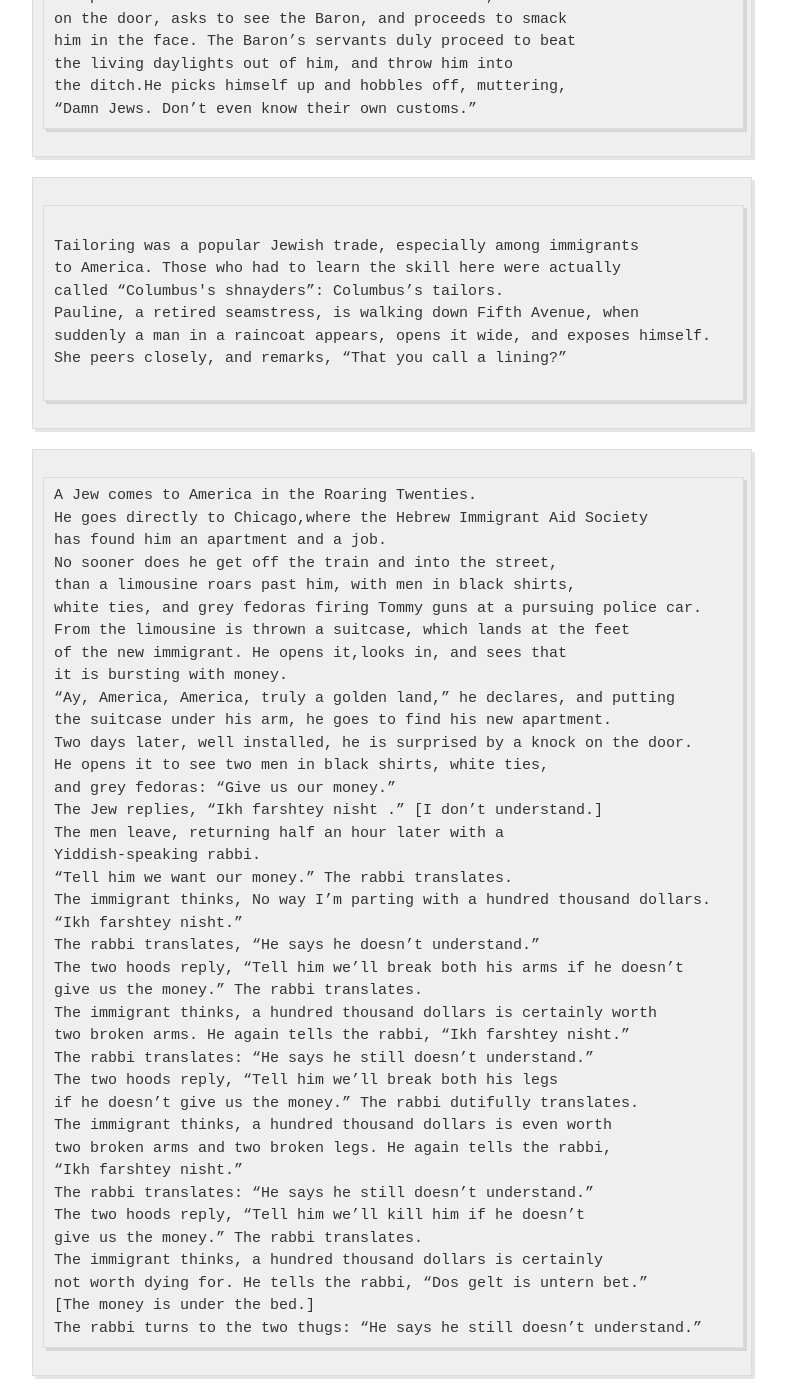
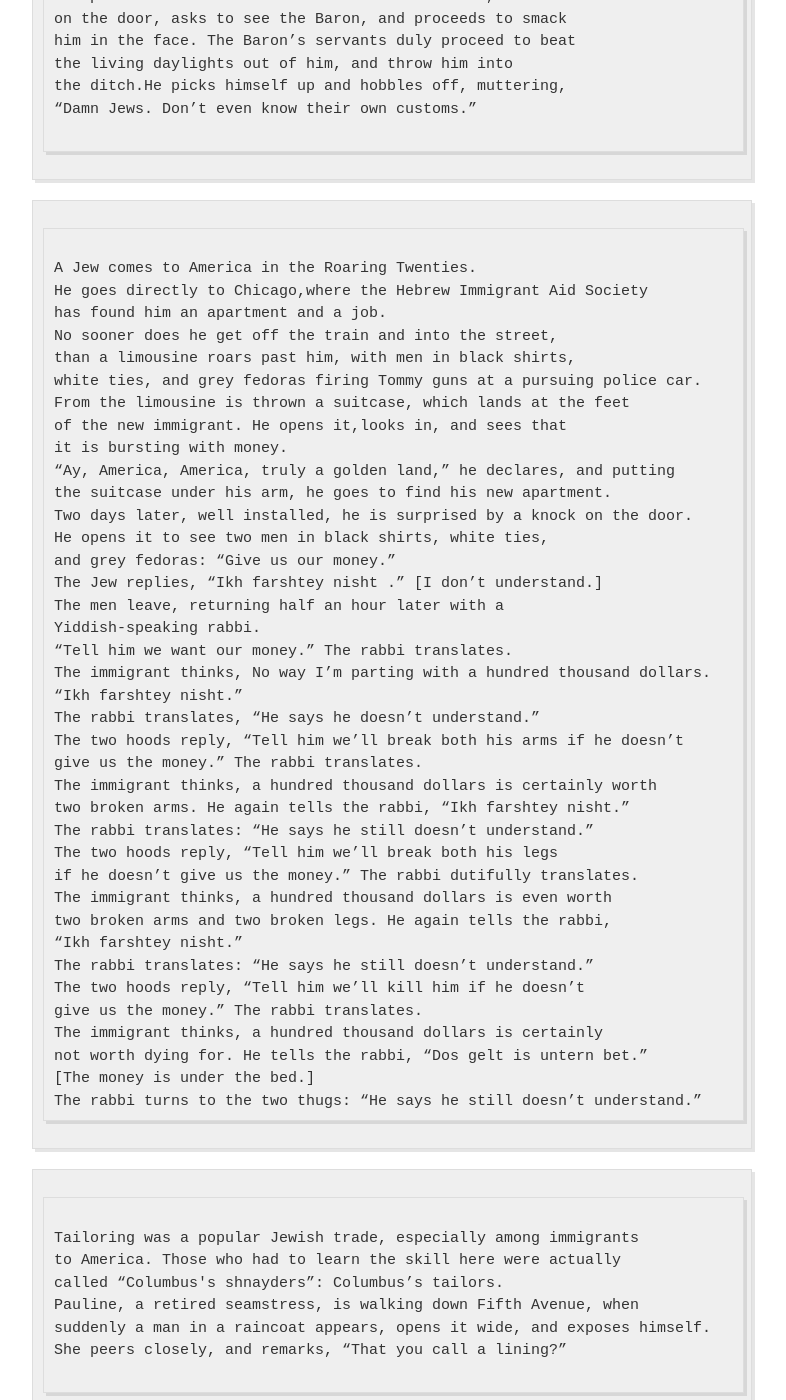
Before and after one commit to jvmallow/jvmallow.github.io, a Jekyll site: the page built from _posts/2025-05-31-Jewish_Humor.md, in a window 1280 px wide and 1400 px high, scrolled down 11985 px. Shown: the whole window, without its empty margins (248-1034 px from the left). Built offline with Jekyll 4.4.1, drawn with Linux system fonts in a browser that asks for light colours; a script that is not in the unit is left out; part of the change alters nothing that is shown; some of the changed text lies outside the part shown.

```diff
--- a/_posts/2025-05-31-Jewish_Humor.md
+++ b/_posts/2025-05-31-Jewish_Humor.md
@@ -476,18 +476,10 @@ him in the face. The Baron’s servants duly proceed to beat
 the living daylights out of him, and throw him into
 the ditch.He picks himself up and hobbles off, muttering,
 “Damn Jews. Don’t even know their own customs.”
+
 ~~~~~
 ~~~~~
 
-Tailoring was a popular Jewish trade, especially among immigrants
-to America. Those who had to learn the skill here were actually
-called “Columbus's shnayders”: Columbus’s tailors.
-Pauline, a retired seamstress, is walking down Fifth Avenue, when
-suddenly a man in a raincoat appears, opens it wide, and exposes himself.
-She peers closely, and remarks, “That you call a lining?”
-
-~~~~~
-~~~~~
 A Jew comes to America in the Roaring Twenties.
 He goes directly to Chicago,where the Hebrew Immigrant Aid Society
 has found him an apartment and a job.
@@ -528,3 +520,35 @@ not worth dying for. He tells the rabbi, “Dos gelt is untern bet.”
 The rabbi turns to the two thugs: “He says he still doesn’t understand.”
 ~~~~~
 ~~~~~
+
+Tailoring was a popular Jewish trade, especially among immigrants
+to America. Those who had to learn the skill here were actually
+called “Columbus's shnayders”: Columbus’s tailors.
+Pauline, a retired seamstress, is walking down Fifth Avenue, when
+suddenly a man in a raincoat appears, opens it wide, and exposes himself.
+She peers closely, and remarks, “That you call a lining?”
+
+~~~~~
+~~~~~
+It’s well known that Jews have a very low rate of alcoholism,
+whether due to genetics, culture, or both. Only in Jewish
+restaurants does the waiter’s question, “red or white?”
+refer to horseradish.Jews usually ascribe the cause
+of their sobriety to thequality of the beverage,
+and/or the circumstances in whichit is imbibed.
+The first experience of every Jewish male
+with wine, eight days after birth, is accompanied by such
+unpleasantness that it probably has a lifelong aversive
+effect. In any case, we always drink with our legs crossed.
+As for the quality of Jewish wine: the vintage is
+less likely to be described as “1993” than as “last Tuesday.”
+In addition, drunkenness is almost impossible,
+because it is preceded by insulin shock.
+So here’s a riddle:
+Why are French wines stored on their sides, while Jewish
+wines are stored upright?
+Because with French wine you don’t want the cork to dry out;
+with Jewish wine you don’t want the bottle cap to rust.
+~~~~~
+
+~~~~~
```
